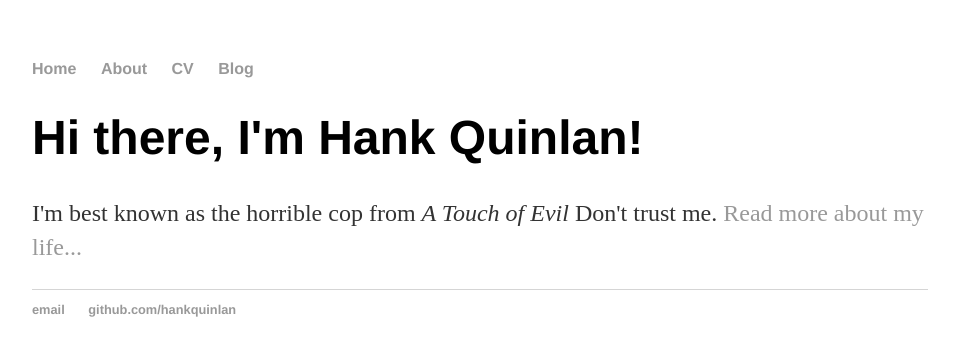
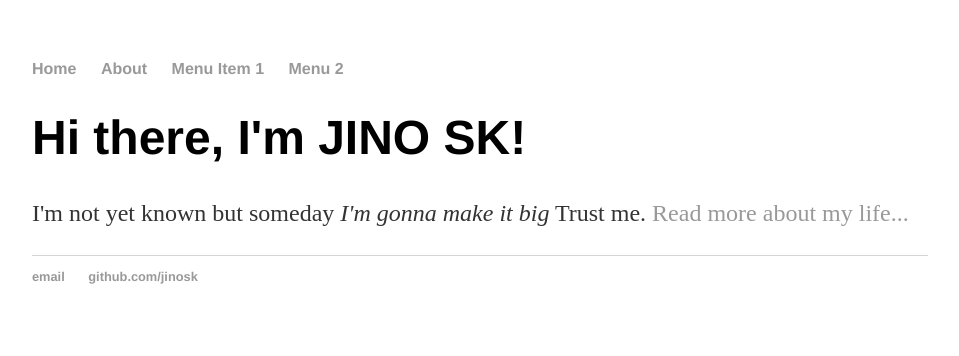
Before and after one commit to jinosk/jino.github.io, a plain HTML site: page index.html in a window 1280 px wide. Shown: the whole page, without its empty margins (160-1119 px from the left). Drawn offline with Linux system fonts and the light colour scheme.

Commit message:
Update index.html

```diff
--- a/index.html
+++ b/index.html
@@ -1,7 +1,7 @@
 <!DOCTYPE html>
 <html>
 	<head>
-		<title>Hank Quinlan, Horrible Cop</title>
+		<title>This is GITHUB</title>
 		<link rel="stylesheet" type="text/css" href="/css/main.css">
 	</head>
 	<body>
@@ -9,20 +9,20 @@
     		<ul>
         		<li><a href="/">Home</a></li>
 	        	<li><a href="/about">About</a></li>
-        		<li><a href="/cv">CV</a></li>
-        		<li><a href="/blog">Blog</a></li>
+        		<li><a href="/cv">Menu Item 1</a></li>
+        		<li><a href="/blog">Menu 2</a></li>
     		</ul>
 		</nav>
 		<div class="container">
     		<div class="blurb">
-        		<h1>Hi there, I'm Hank Quinlan!</h1>
-				<p>I'm best known as the horrible cop from <em>A Touch of Evil</em> Don't trust me. <a href="/about">Read more about my life...</a></p>
+        		<h1>Hi there, I'm JINO SK!</h1>
+				<p>I'm not yet known but someday <em>I'm gonna make it big</em> Trust me. <a href="/about">Read more about my life...</a></p>
     		</div><!-- /.blurb -->
 		</div><!-- /.container -->
 		<footer>
     		<ul>
-        		<li><a href="mailto:hankquinlanhub@gmail.com">email</a></li>
-        		<li><a href="https://github.com/hankquinlan">github.com/hankquinlan</a></li>
+        		<li><a href="mailto:sjino1989@gmail.com">email</a></li>
+        		<li><a href="https://github.com/jinosk">github.com/jinosk</a></li>
 			</ul>
 		</footer>
 	</body>
```
